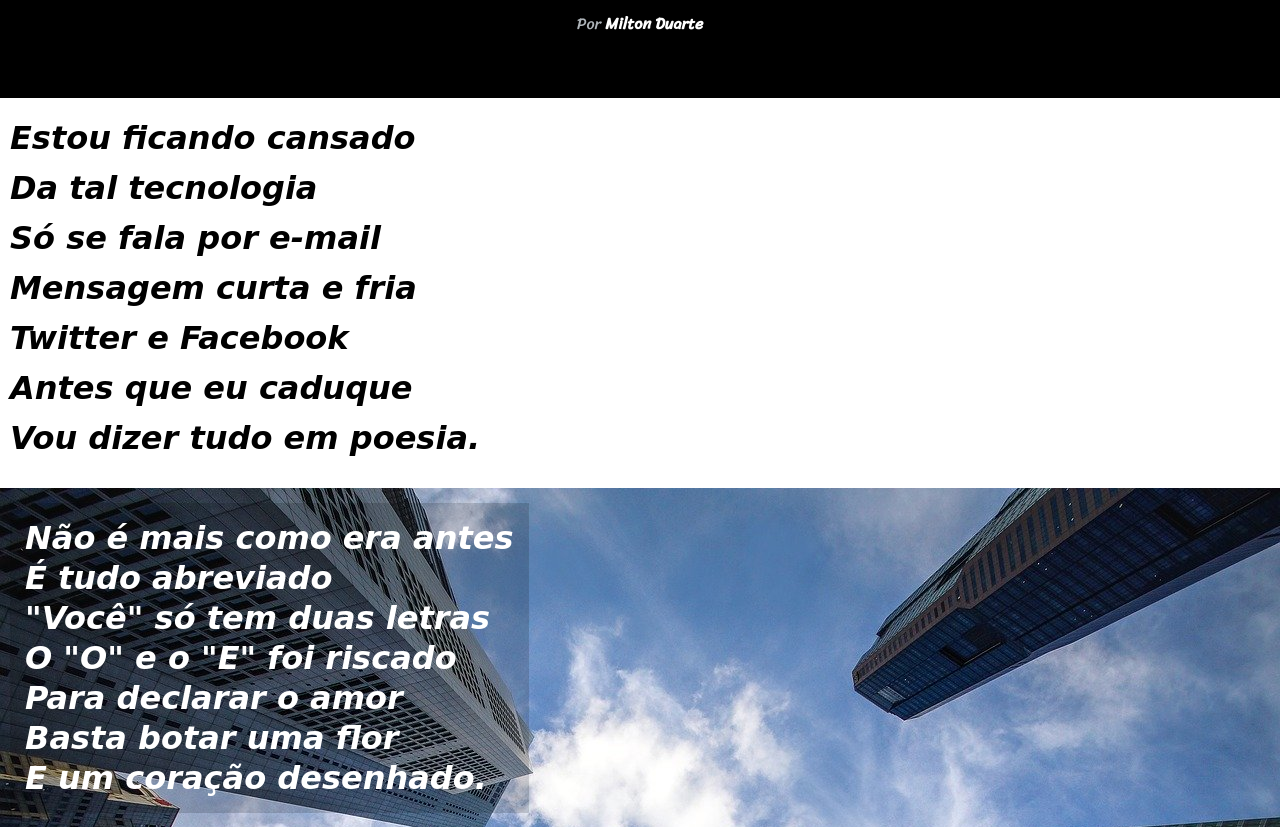
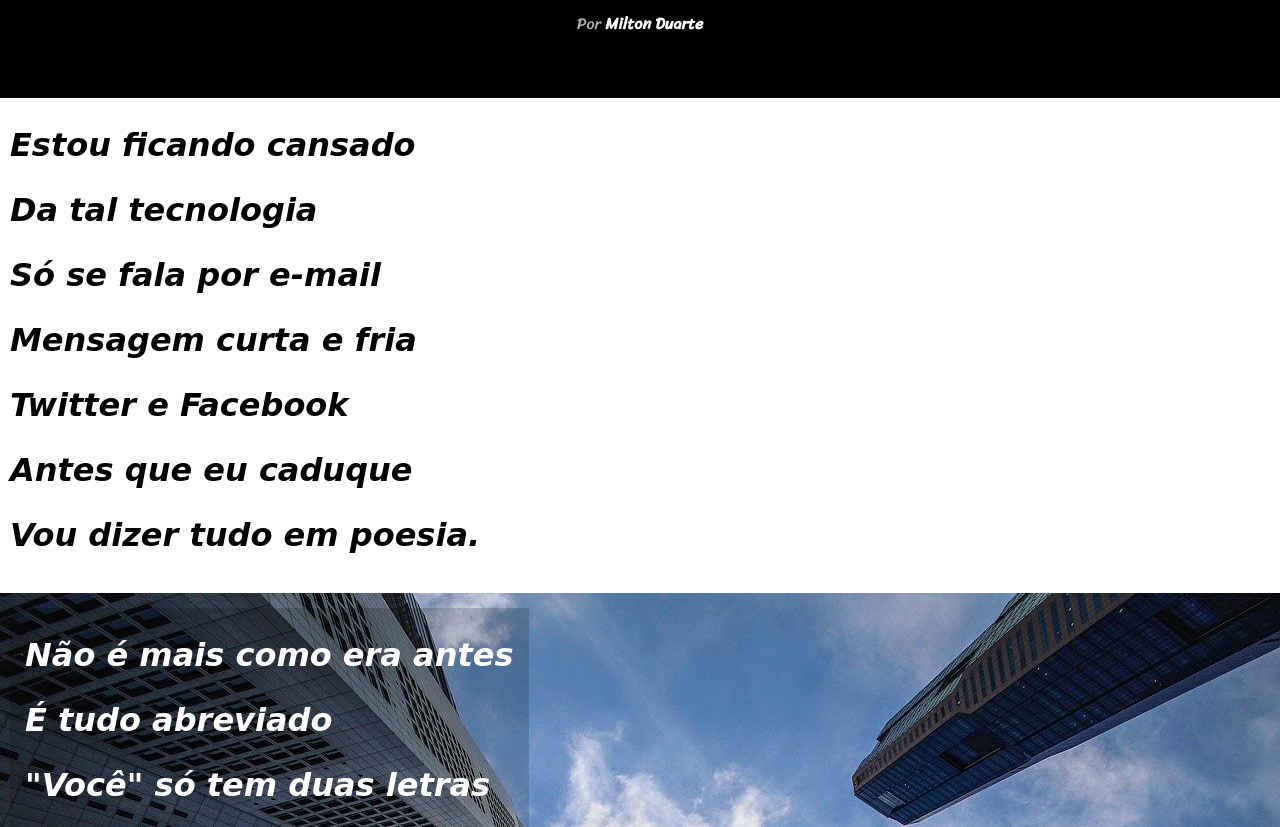
Before and after one commit to gustavoferreirabr/Projeto-Corsel, a plain HTML site: page index.html in a window 1280 px wide. Shown: the part 125-952 px from the top of the page. Drawn offline with Linux system fonts and the light colour scheme; a web font is replaced by a local one.

Commit message:
Atualização

```diff
--- a/estilo/style.css
+++ b/estilo/style.css
@@ -14,6 +14,10 @@
 *{
     margin: 0px;
     padding: 0px;
+}
+
+body{
+    height: 98vh;
 }
 
 header{
@@ -84,12 +88,13 @@ section > p{
     padding-bottom: 10px;
     padding-left: 10px;
     display: inline-block;
+    line-height: 65px;
+    font-size: 1,5vw;
 }
 
 
 p.nao-transparente{
     background-color: rgb(255, 255, 255);
-    line-height: 50px;
     font-family: var(--font-padrão);
     font-style: italic;
     width: 500px;
@@ -102,7 +107,6 @@ p.transparente{
     background-color: rgba(3, 0, 0, 0.158);
     color: white;
     max-width: 500px;
-    line-height: 40px;
     font-family: var(--font-padrão);
     font-weight: bold;
     font-style: italic;
```
